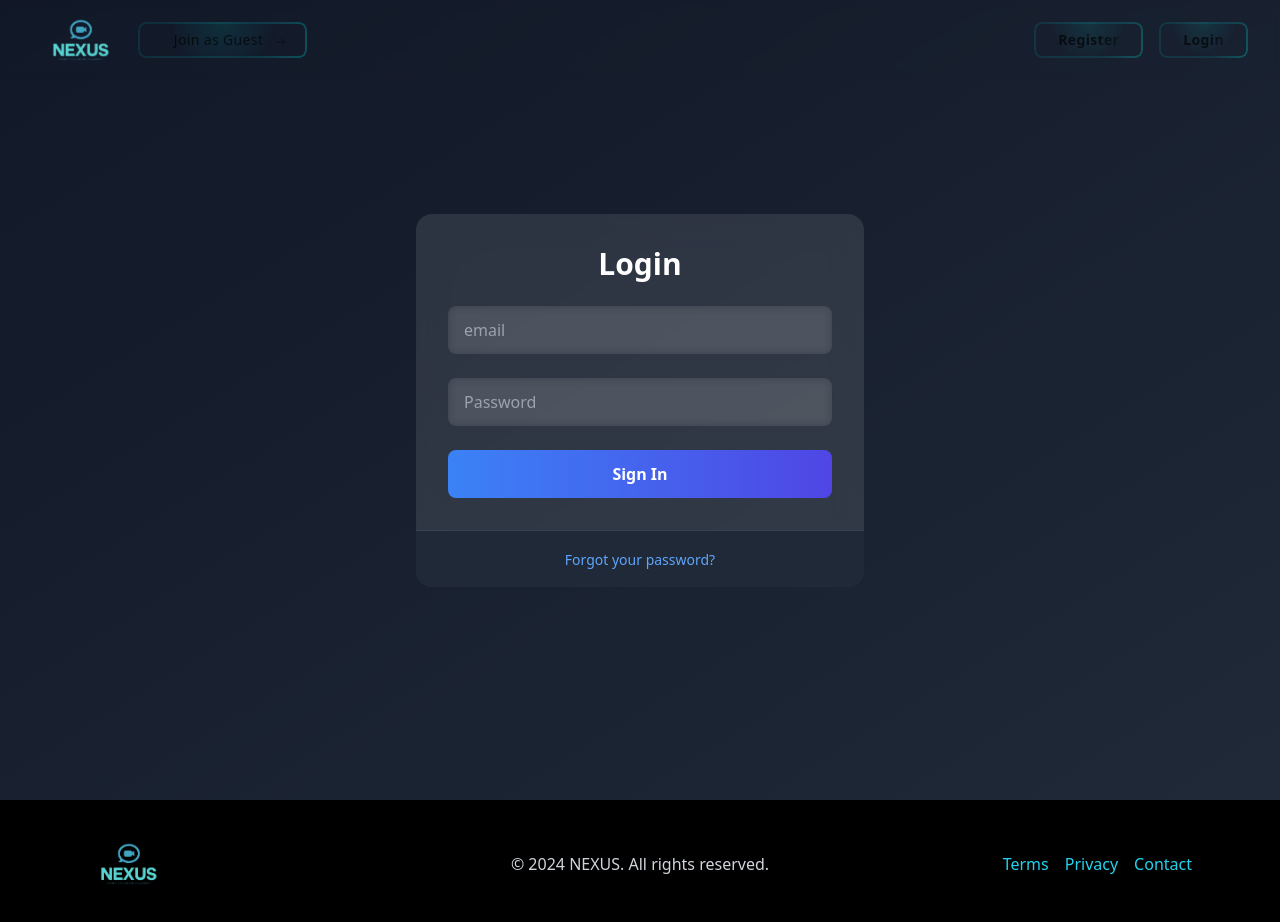
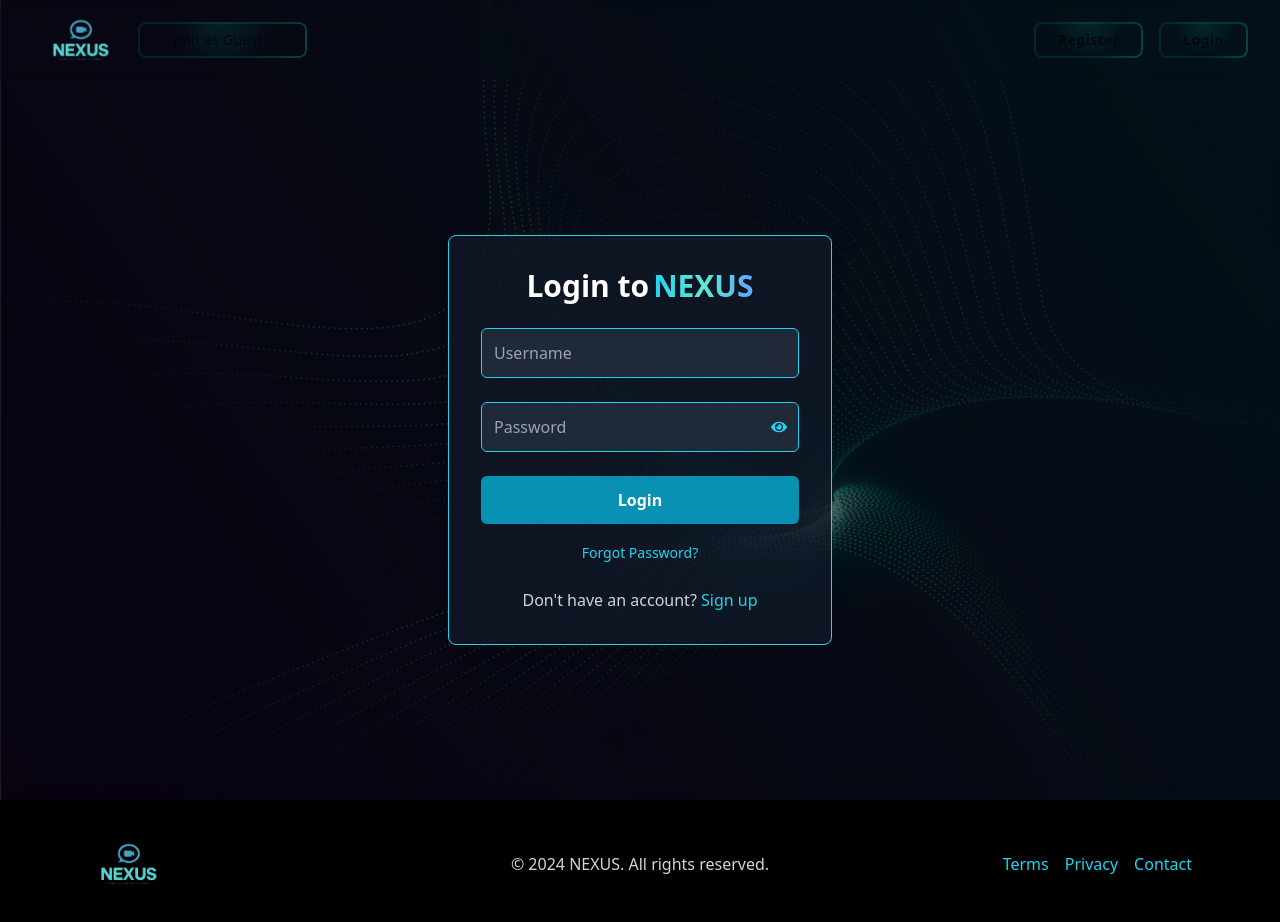
Before and after one commit to rahulxa/Nexus, a React (Vite) app in the folder frontend/: page /login in a window 1280 px wide. Shown: the top 922 px of the page. Built offline with nearby package versions, Linux system fonts and the light colour scheme.

Commit message:
complete login component

```diff
--- a/frontend/package.json
+++ b/frontend/package.json
@@ -15,6 +15,7 @@
     "framer-motion": "^11.3.28",
     "react": "^18.3.1",
     "react-dom": "^18.3.1",
+    "react-icons": "^5.3.0",
     "react-router-dom": "^6.26.1",
     "tailwind-merge": "^2.5.2"
   },
--- /dev/null
+++ b/frontend/src/components/magicui/GradualSpacing.jsx
@@ -0,0 +1,41 @@
+"use client";
+
+import React from "react";
+import { AnimatePresence, motion } from "framer-motion";
+
+const cn = (...classes) => {
+    return classes.filter(Boolean).join(" ");
+};
+
+const GradualSpacing = ({
+    children,
+    duration = 0.5,
+    delayMultiple = 0.1,
+    framerProps = {
+        hidden: { opacity: 0, x: -20 },
+        visible: { opacity: 1, x: 0 },
+    },
+    className,
+}) => {
+    return (
+        <div className="flex justify-center space-x-1">
+            <AnimatePresence>
+                {React.Children.map(children, (child, i) => (
+                    <motion.div
+                        key={i}
+                        initial="hidden"
+                        animate="visible"
+                        exit="hidden"
+                        variants={framerProps}
+                        transition={{ duration, delay: i * delayMultiple, ease: "easeOut" }}
+                        className={cn("drop-shadow-sm", className)}
+                    >
+                        {child}
+                    </motion.div>
+                ))}
+            </AnimatePresence>
+        </div>
+    );
+};
+
+export default GradualSpacing;
--- a/frontend/src/pages/Login.jsx
+++ b/frontend/src/pages/Login.jsx
@@ -1,72 +1,64 @@
-"use client";
-
-import React, { useState } from "react";
-import { motion } from "framer-motion";
+import React, { useState } from 'react';
+import { FaEye, FaEyeSlash } from 'react-icons/fa';
+import GradualSpacing from '../components/magicui/GradualSpacing';
 
 const Login = () => {
-    const [email, setEmail] = useState("");
-    const [password, setPassword] = useState("");
+    const [showPassword, setShowPassword] = useState(false);
 
-    const handleLogin = (e) => {
-        e.preventDefault();
-        console.log("Login attempt with:", { email, password });
+    const togglePasswordVisibility = () => {
+        setShowPassword(!showPassword);
     };
 
     return (
-        <div className="flex min-h-screen items-center justify-center bg-gradient-to-br from-gray-900 to-gray-800 p-4">
-            <motion.div
-                initial={{ opacity: 0, scale: 0.95 }}
-                animate={{ opacity: 1, scale: 1 }}
-                transition={{ duration: 0.5 }}
-                className="w-full max-w-md overflow-hidden rounded-2xl bg-white/10 backdrop-blur-lg"
-            >
-                <div className="p-8">
-                    <h2 className="mb-6 text-center text-3xl font-extrabold text-white">Login</h2>
-                    <form onSubmit={handleLogin} className="space-y-6">
+        <div className="min-h-screen flex items-center justify-center bg-cover bg-center bg-fixed relative"
+            style={{ backgroundImage: 'url(back2.jpg)' }}>
+            {/* Blurred overlay */}
+            <div className="absolute inset-0 bg-black opacity-50 backdrop-filter backdrop-blur-md"></div>
+
+            {/* Login component */}
+            <div className="w-96 bg-gray-900 bg-opacity-80 rounded-lg p-8 shadow-lg border border-cyan-400 relative z-10 mt-20">
+                <GradualSpacing className="text-3xl font-bold text-center mb-6 text-white">
+                    <span>Login to </span>
+                    <span className="inline-block text-transparent bg-clip-text bg-gradient-to-r from-cyan-400 via-teal-300 to-blue-400">NEXUS</span>
+                </GradualSpacing>
+                <form className="space-y-6">
                     <div>
-                            <label htmlFor="email" className="sr-only">
-                                Email
-                            </label>
                         <input
-                                id="email"
-                                type="email"
-                                placeholder="email"
-                                value={email}
-                                onChange={(e) => setEmail(e.target.value)}
-                                className="w-full rounded-lg bg-white/5 px-4 py-3 text-white placeholder-gray-400 backdrop-blur-sm focus:outline-none focus:ring-2 focus:ring-blue-500"
+                            className="w-full p-3 bg-gray-800 text-white placeholder-gray-400 border border-cyan-400 rounded-md focus:outline-none focus:ring-2 focus:ring-cyan-500 transition duration-300"
+                            type="text"
+                            placeholder="Username"
                         />
                     </div>
-                        <div>
-                            <label htmlFor="password" className="sr-only">
-                                Password
-                            </label>
+                    <div className="relative">
                         <input
-                                id="password"
-                                type="password"
+                            className="w-full p-3 bg-gray-800 text-white placeholder-gray-400 border border-cyan-400 rounded-md focus:outline-none focus:ring-2 focus:ring-cyan-500 transition duration-300"
+                            type={showPassword ? "text" : "password"}
                             placeholder="Password"
-                                value={password}
-                                onChange={(e) => setPassword(e.target.value)}
-                                className="w-full rounded-lg bg-white/5 px-4 py-3 text-white placeholder-gray-400 backdrop-blur-sm focus:outline-none focus:ring-2 focus:ring-blue-500"
+
                         />
+                        <button
+                            type="button"
+                            className="absolute right-3 top-1/2 transform -translate-y-1/2 text-cyan-400 focus:outline-none"
+                            onClick={togglePasswordVisibility}
+                        >
+                            {showPassword ? <FaEyeSlash /> : <FaEye />}
+                        </button>
                     </div>
-                        <div>
-                            <motion.button
-                                whileHover={{ scale: 1.02 }}
-                                whileTap={{ scale: 0.98 }}
-                                className="w-full rounded-lg bg-gradient-to-r from-blue-500 to-indigo-600 px-4 py-3 font-bold text-white transition-all hover:from-blue-600 hover:to-indigo-700 focus:outline-none focus:ring-2 focus:ring-blue-500 focus:ring-offset-2 focus:ring-offset-gray-800"
+                    <button
                         type="submit"
+                        className="w-full p-3 bg-cyan-600 text-white font-semibold rounded-md hover:bg-cyan-800 transition duration-300"
                     >
-                                Sign In
-                            </motion.button>
+                        Login
+                    </button>
+                </form>
+                <div className="mt-4 text-center">
+                    <a href="#" className="text-sm text-cyan-400 hover:underline">Forgot Password?</a>
                 </div>
-                    </form>
+                <div className="mt-6 text-center">
+                    <span className="text-gray-300">Don't have an account? </span>
+                    <a href="#" className="text-cyan-400 hover:underline">Sign up</a>
                 </div>
-                <div className="border-t border-gray-700 bg-gray-800 px-8 py-4 text-center">
-                    <a href="#" className="text-sm font-medium text-blue-400 hover:text-blue-300">
-                        Forgot your password?
-                    </a>
             </div>
-            </motion.div>
         </div>
     );
 };
```
Also changed, not shown: 1 other file (tests, documents, lock files or other folders). Lines whose indentation alone changed are shown as unchanged.
